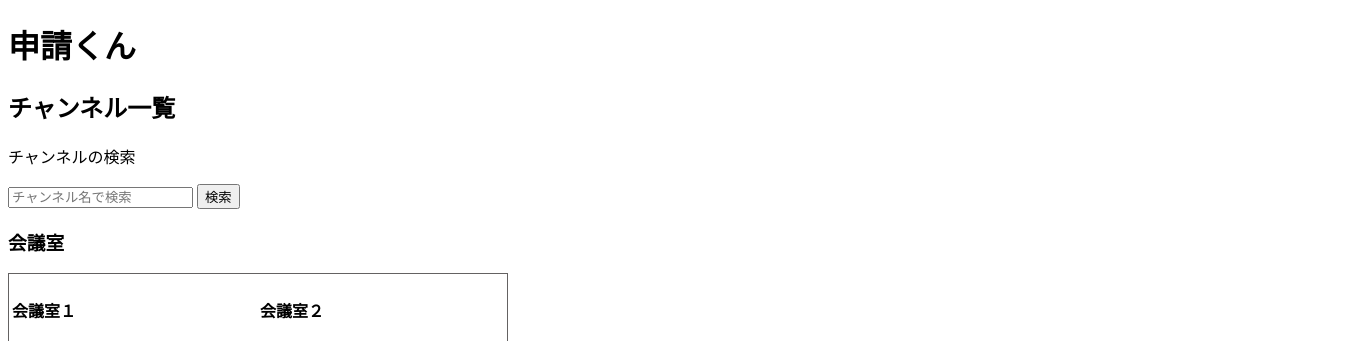
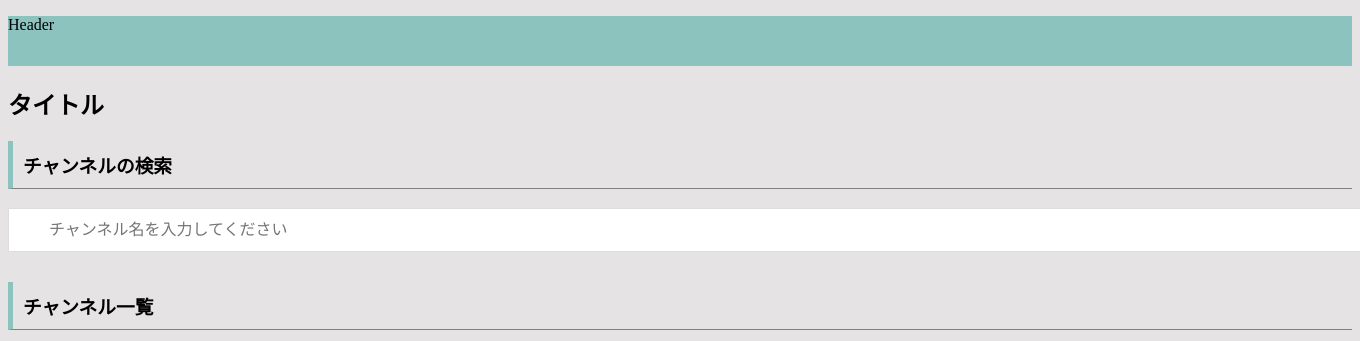
Before and after one commit to hackathon-Cteam/shinseikun, a Flask app: template ChatApp/view/templates/channel_list.html in a window 1360 px wide; the page is wider, and only the part inside the window is pictured. Shown: the top 341 px of that part. Run offline with Flask 2, Linux system fonts and the light colour scheme; the template is opened without the code that fills it, so the values that code supplies are empty.

Commit message:
channel_list.htmlの修正とJPGファイル更新

```diff
--- a/ChatApp/view/templates/channel_list.html
+++ b/ChatApp/view/templates/channel_list.html
@@ -4,50 +4,100 @@
         <meta charset = "utf-8">
         <title>申請くん</title>
         <style>
-            table {
-                display: inline-block;
-                width : 500px;
-                height : 175px;
-                background-color : white;
-                border: 1px solid #646262;
+            body{
+                background-color : #e5e3e3;
             }
 
-            td {
-                width : 250px;
-                height : 100px;
+            h3{
+                border-left :solid 5px #8dc3be;
+                border-bottom: solid 1px gray;
+                padding: 10px;
             }
 
-            .channel_list{
-                width: 600px;
-                height: 500px;
-                background-color: white;
+            .header{
+                width : 100% ;
+                height : 50px;
+                background-color : #8dc3be;
+            }
+
+            img.picture{
+                width:200px;
+                height:100px;
+            }
+
+            #myInput {
+                width: 100%;
+                font-size: 16px;
+                padding: 12px 20px 12px 40px;
+                border: 1px solid #ddd;
+                margin-bottom: 12px;
+            }
+
+            #myUL {
+                list-style-type: none;
+                padding: 1px;
+                margin: 1px;
                 overflow: scroll;
             }
+
+            ul#myUL li {
+                padding: 5px;
+            }
+
+            #myUL li a {
+                border: 1px solid #ddd;
+                margin-top: -1px;
+                background-color: #f6f6f6;
+                padding: 12px;
+                font-size: 18px;
+                color: black;
+                display: block;
+            }
+
+            #myUL li a:hover {
+                background-color: #c8e4ff;
+            }
+
         </style>
+        <script>
+            function myFunction() {
+                let input, filter, ul, li, a, i, txtValue;
+                input = document.getElementById('myInput');
+                filter = input.value.toUpperCase();
+                ul = document.getElementById("myUL");
+                li = ul.getElementsByTagName('li');
+
+                for (i = 0; i < li.length; i++) {
+                  a = li[i].getElementsByTagName("a")[0];
+                  txtValue = a.textContent || a.innerText;
+                  if (txtValue.toUpperCase().indexOf(filter) > -1) {
+                    li[i].style.display = "";
+                  } else {
+                    li[i].style.display = "none";
+                  }
+                }
+              }
+        </script>
     </head>
+
     <body>
-        <h1>申請くん</h1>
-        <h2>チャンネル一覧</h2>
-        <form action="cgi-bin/example.cgi" method="post">
-            <p>チャンネルの検索</p>
-            <input type="search" name="search" placeholder="チャンネル名で検索">
-            <input type="submit" name="submit" value="検索">
-          </form>
+        <div class="header">
+            <p>Header</p>
+        </div>
 
-        <div class="channel_list">
+        <h2>タイトル</h2>
 
-        <table>
-            <h3>会議室</h3>
-            <td><h4>会議室１</h4><a href = "https://xxx.jp"><img src="images/kaigi.jpg"width="200" height="100"></a></td>
-            <td><h4>会議室２</h4><a href = "https://xxx.jp"><img src="images/kaigi.jpg"width="200" height="100"></a></td>
-        </table>
-        <table>
-            <h3>スポーツ</h3>
-            <td><h4>体育館</h4><a href = "https://xxx.jp"><img src="images/gym.jpg"width="200" height="100"></a></td>
-            <td><h4>テニス</h4><a href = "https://xxx.jp"><img src="images/tennis.png"width="200" height="100"></a></td>
-        </table>
+        <h3>チャンネルの検索</h3>
+        <input type="text" id="myInput" onkeyup="myFunction()" placeholder="チャンネル名を入力してください">
 
-        </div>
+        <h3>チャンネル一覧</h3>
+
+        <ul id="myUL">
+            <li><a href = "https://xxx.jp">会議室１<img src="kaigi.jpg" class="picture"></a></li>
+            <li><a href = "https://xxx.jp">会議室２<img src="kaigi.jpg" class="picture"></a></li>
+            <li><a href = "https://xxx.jp">体育館<img src="gym.jpg" class="picture"></a></li>
+            <li><a href = "https://xxx.jp">テニス<img src="tennis.jpg" class="picture"></a></li>
+        </ul>
 
     </body>
 </html>
```
Also changed, not shown: ChatApp/view/templates/gym.jpg (added), ChatApp/view/templates/kaigi.jpg (added), ChatApp/view/templates/tennis.jpg (added).
